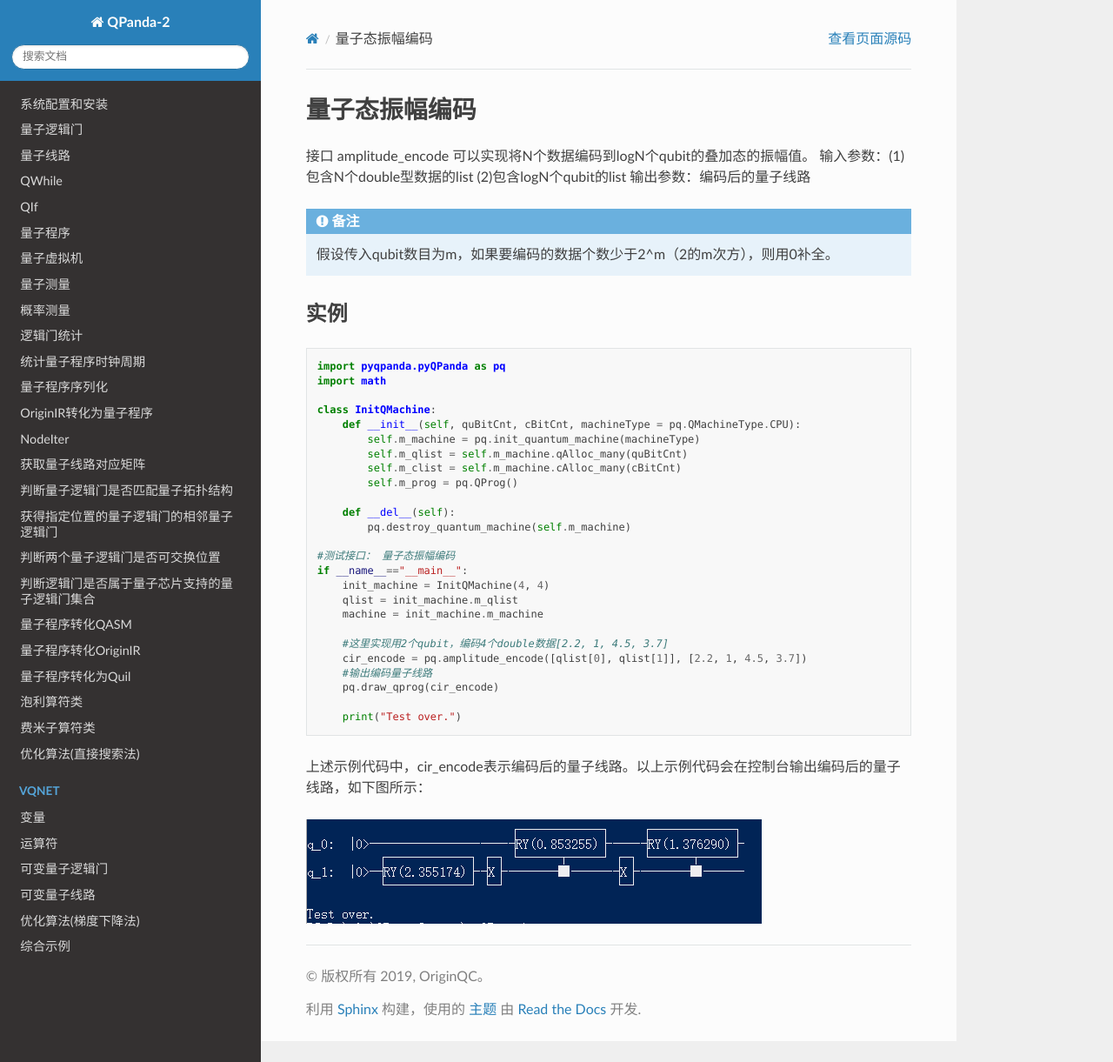
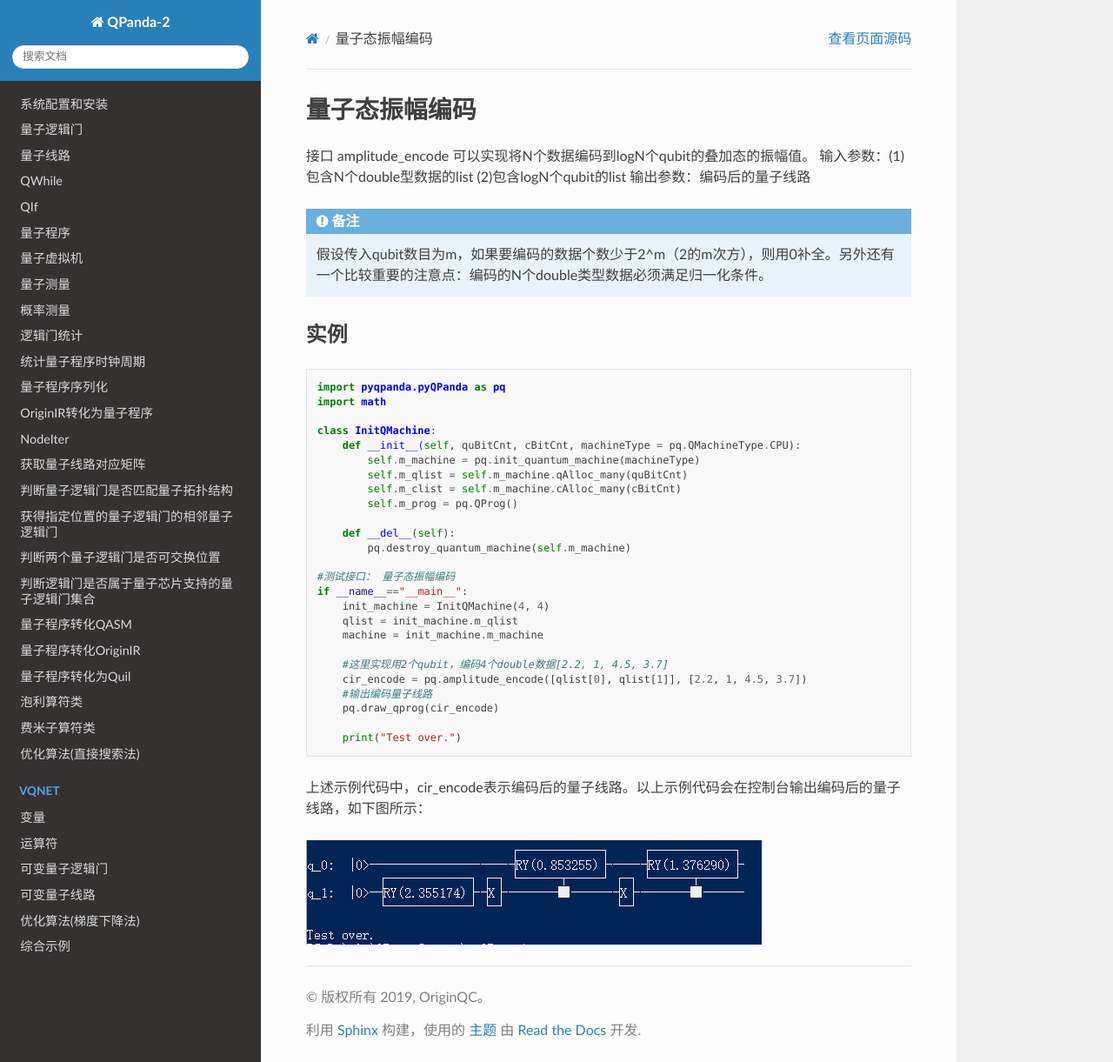
Before and after one commit to OriginQ/pyQPanda-Toturial, a Sphinx documentation site: the page built from source/AmplitudeEncode.rst, in a window 1280 px wide and 1221 px high. Shown: the whole window at 87% size. Built offline with Sphinx 7.4.7 and the Read the Docs theme 2.0.0, drawn with Linux system fonts in a browser that asks for light colours; pages that are not in the unit, such as notebooks, are missing from menus.

Commit message:
Update AmplitudeEncode.rst

```diff
--- a/source/AmplitudeEncode.rst
+++ b/source/AmplitudeEncode.rst
@@ -7,7 +7,7 @@
 输入参数：(1)包含N个double型数据的list  (2)包含logN个qubit的list
 输出参数：编码后的量子线路
 
-.. note:: 假设传入qubit数目为m，如果要编码的数据个数少于2^m（2的m次方），则用0补全。
+.. note:: 假设传入qubit数目为m，如果要编码的数据个数少于2^m（2的m次方），则用0补全。另外还有一个比较重要的注意点：编码的N个double类型数据必须满足归一化条件。
 
 实例
 ---------------
```
